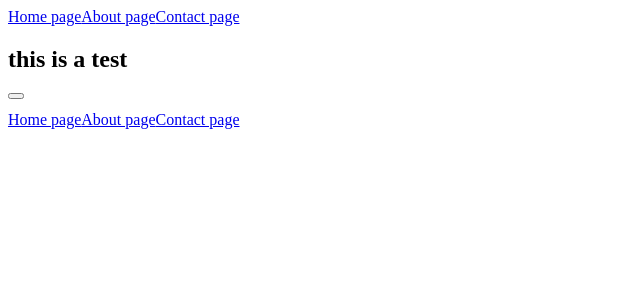
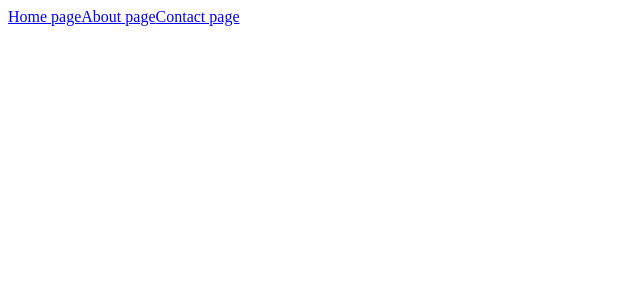
Before and after one commit to BA-project-WU/memomd-eksamen, a Nuxt app: page / in a window 1280 px wide. Shown: the top 300 px of the page, without its empty margins (0-640 px from the left). Built offline with nearby package versions, Linux system fonts and the light colour scheme.

Commit message:
update pages

```diff
--- a/components/ButtonTest.vue
+++ /dev/null
@@ -1,28 +0,0 @@
-<template>
-    <div>
-        <button class="app-button">
-        <slot></slot>
-        </button>
-    </div>
-</template>
-
-<style lang="scss">
-  .app-button {
-    position: relative;
-    display: inline-flex;
-    cursor: pointer;
-    text-align: center;
-    white-space: nowrap;
-    align-items: center;
-    justify-content: center;
-    vertical-align: top;
-    text-decoration: none;
-    outline: none;
-
-    // variant
-    &--primary {
-        background-color: $primary;
-        color: $white;
-    }
-}
-</style>
--- a/components/TheFooter.vue
+++ b/components/TheFooter.vue
@@ -7,7 +7,7 @@
     </div>
 </template>
 
-<script setup lang="ts">
+<script>
 
 </script>
 
--- a/components/TheHeader.vue
+++ b/components/TheHeader.vue
@@ -7,7 +7,7 @@
     </div>
 </template>
 
-<script setup lang="ts">
+<script>
 
 </script>
 
--- a/nuxt.config.ts
+++ b/nuxt.config.ts
@@ -4,7 +4,7 @@ import { Base } from './.nuxt/components.d';
 export default ({
     target: 'static',
     router: {
-      base:'/ba-project-wu.github.io/memomd/',
+      base:'/memomd/',
     },
     vite: {
         css: {
--- a/pages/about.vue
+++ b/pages/about.vue
@@ -9,6 +9,6 @@
 
 </script>
 
-<style lang="scss">
+<style>
 
 </style>
--- a/pages/contact.vue
+++ b/pages/contact.vue
@@ -5,7 +5,7 @@
     </div>
 </template>
 
-<script setup lang="ts">
+<script>
 
 </script>
 
--- a/pages/index.vue
+++ b/pages/index.vue
@@ -1,13 +1,4 @@
 <template>
-    <div>
-        <NuxtLink to="/">Home page</NuxtLink>
-        <NuxtLink to="/about">About page</NuxtLink>
-        <NuxtLink to="/contact">Contact page</NuxtLink>
-        <h2>this is a test</h2>
-    </div>
-    <div>
-        <ButtonTest/>
-    </div>
     <div>
         <NuxtLink to="/">Home page</NuxtLink>
         <NuxtLink to="/about">About page</NuxtLink>
@@ -19,10 +10,10 @@
 
 </script>
 
-<style lang="scss" scoped>
-// h1{
-//     background-color: $primary;
-//     color: $white;
-//     padding: 100px;
-// }
+<style scoped>
+h1{
+    background-color: green;
+    color: white;
+    padding: 100px;
+}
 </style>
```
